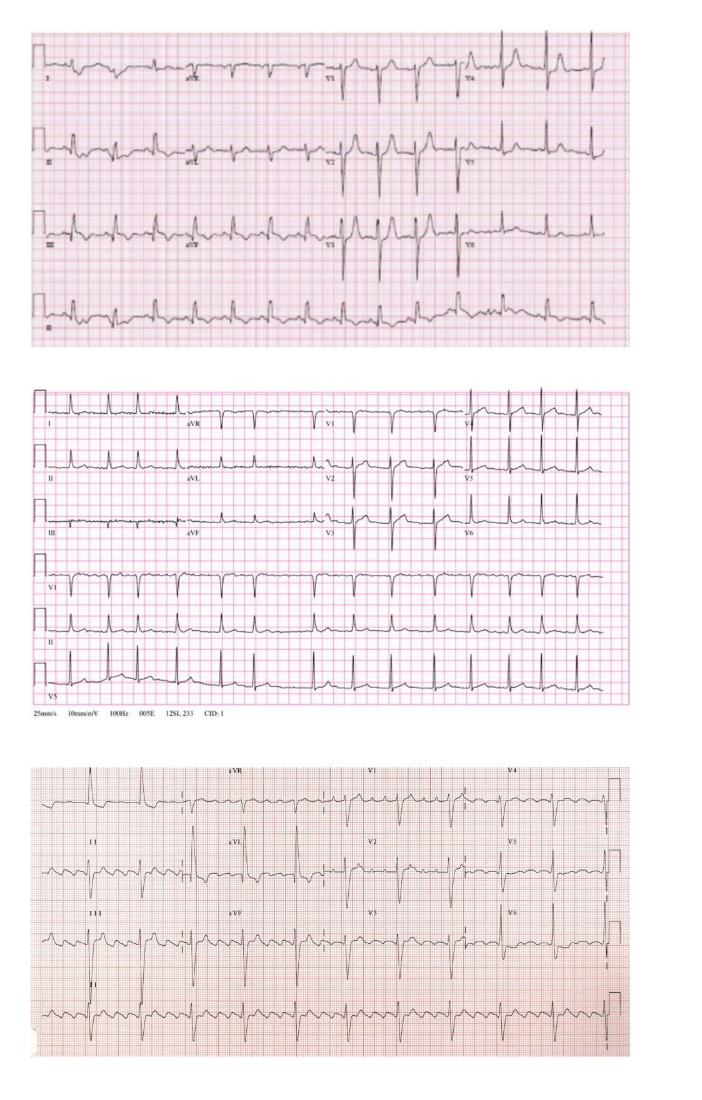
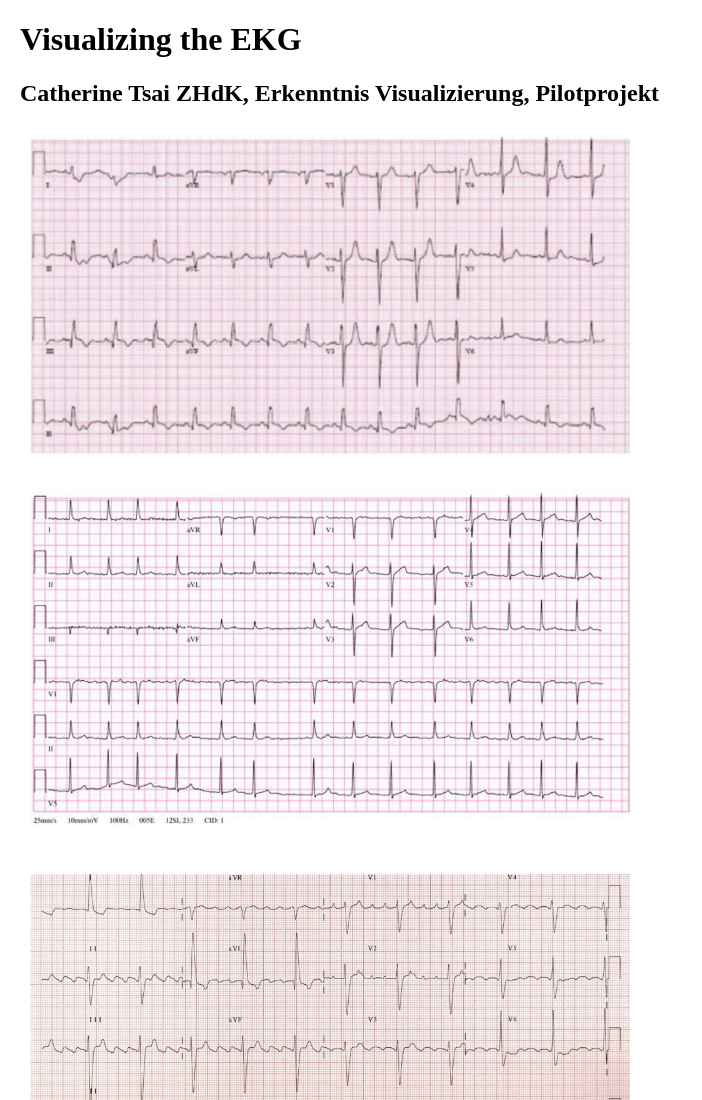
Before and after one commit to raphaelschaad/ekg, a plain HTML site: page index.html in a window 1280 px wide. Shown: the top 1100 px of the page, without its empty margins (0-702 px from the left). Drawn offline with Linux system fonts and the light colour scheme.

Commit message:
Add page title and subtitle

```diff
--- a/index.html
+++ b/index.html
@@ -2,11 +2,13 @@
 <html lang="en-US">
   <head>
     <meta charset="UTF-8">
-    <title>EKG</title>
+    <title>Visualizing the EKG</title>
     <script src="script.js"></script>
     <link rel="stylesheet" href="style.css">
   </head>
   <body>
+    <h1>Visualizing the EKG</h1>
+    <h2>Catherine Tsai ZHdK, Erkenntnis Visualizierung, Pilotprojekt</h2>
     <div class="row">
       <div class="column">
         <img onmouseover="show('1-regular')" onmouseout="hide('1-regular')" src="assets/1-regular.jpg">
```
